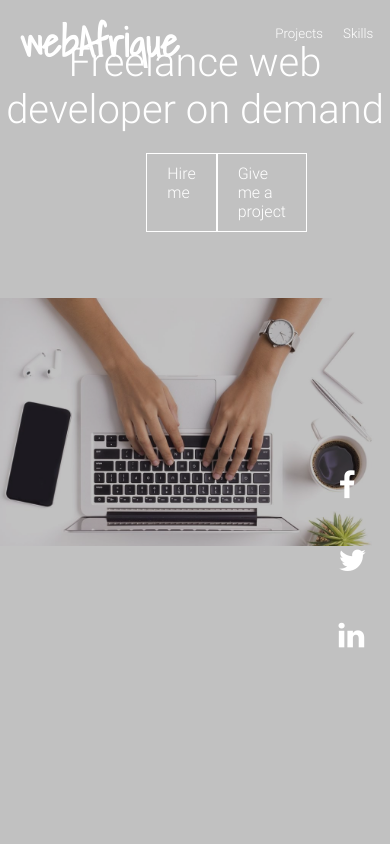
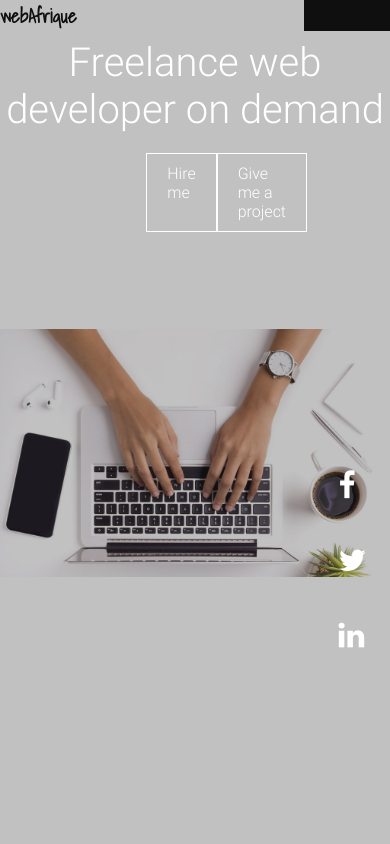
Before and after one commit to webAfrique/portfolio, a plain HTML site: page index.html in a window 390 px wide. Shown: the top 844 px of the page. Drawn offline with nearby package versions, Linux system fonts and the light colour scheme.

Commit message:
add mobile view header

```diff
--- a/index.html
+++ b/index.html
@@ -35,14 +35,16 @@
       rel="stylesheet"
       href="https://fonts.googleapis.com/css2?family=Material+Symbols+Outlined:opsz,wght,FILL,GRAD@24,200,0,0"
     />
+    <!-- font-awesome hamburger menu (bars) on small screens -->
+    <link rel="stylesheet" href="https://cdnjs.cloudflare.com/ajax/libs/font-awesome/4.7.0/css/font-awesome.min.css">
     <!--my stylesheet-->
     <link rel="stylesheet" href="styles.css" />
     <title>My Portfolio</title>
   </head>
   <body>
-    <header>
-      <h1 id="logo">webAfrique</h1>
-      <nav>
+    <header class="desktop-header">
+      <h1 id="desktop-logo">webAfrique</h1>
+      <nav class="desktop-nav">
         <li><a href="http://">Projects</a></li>
         <li><a href="http://">Skills</a></li>
         <li><a href="http://">Gallery</a></li>
@@ -50,6 +52,22 @@
         <li><a href="http://">Contact</a></li>
       </nav>
     </header>
+    <!-- header with mobile menu for small screens -->
+    <div class="mobile-header">
+      <h1 id="mobile-logo">webAfrique</h1>
+      <!-- Navigation links (hidden by default) -->
+      <div id="mobile-nav">
+        <a href="#news">Project</a>
+        <a href="#contact">Skills</a>
+        <a href="#contact">Gallery</a>
+        <a href="#about">About</a>
+        <a href="#about">Contact</a>
+      </div>
+      <!-- "Hamburger menu" / "Bar icon" to toggle the navigation links -->
+      <a href="javascript:void(0);" class="icon" onclick="myFunction()">
+        <i class="fa fa-bars"></i>
+      </a>
+    </div>
 
     <main>
       <section class="hero"></section>
--- a/styles.css
+++ b/styles.css
@@ -33,7 +33,7 @@ body {
   color: black;
 }
 /****************************HEADER STYLES****************************/
-header {
+.desktop-header {
     position: fixed;
     top: 0;
     z-index: 2;
@@ -47,20 +47,74 @@ header {
     background-color: transparent;
 }
 
-header h1 {
+.desktop-header h1 {
     font-family: 'Shadows Into Light', cursive;
     font-size: 2.5rem;
 }
-nav {
+.desktop-nav {
     width: 30%;
     display: flex;
     justify-content: space-around;
 }
-nav li {
+.desktop-nav li {
     padding: 5px 10px;
 }
-nav li:nth-child(5) {
+.desktop-nav li:nth-child(5) {
     border: 1px solid var(--text-color);
+}
+
+/*  Mobile view header*/
+@media screen and (max-width: 400px) {
+    .desktop-header {
+        display: none;
+    }
+        .mobile-header {
+          overflow: hidden;
+          background-color: transparent;
+          position: relative;
+        }
+
+        .mobile-header h1 {
+          font-family: 'Shadows Into Light', cursive;
+          font-size: 1.2rem;
+          color: black; /*white*/                     /*  RESUME        FROM          HERE  */
+      }
+
+        /* Hide the links inside the navigation menu (except for logo/home) */
+        .mobile-header #mobile-nav {
+          display: none;
+        }
+
+        /* Style navigation menu links */
+        .mobile-header a {
+          color: white;
+          padding: 14px 16px;
+          text-decoration: none;
+          font-size: 17px;
+          display: block;
+        }
+
+        /* Style the hamburger menu */
+        .mobile-header a.icon {
+          background: black;
+          display: block;
+          position: absolute;
+          right: 0;
+          top: 0;
+        }
+
+        /* Add a grey background color on mouse-over */
+        .mobile-header a:hover {
+          background-color: #ddd;
+          color: black;
+        }
+
+        /* Style the active link (or home/logo) */
+        .active {
+          background-color: #04AA6D;
+          color: white;
+        }
+
 }
 /***************************HERO SECTION STYLES****************************/
 section.hero {
@@ -114,6 +168,15 @@ section.hero {
   .fa:hover {
       opacity: 0.7;
   }
+
+/*  HERO SECTION MOBILE VIEW  */
+/*display mobile menu when screensize is 400 px or less*/
+@media screen and (max-width: 400px) {
+    /* Style the navigation menu */
+
+}
+
+
 /***************************PROJECTS SECTION******************************/
 
   .projects {
```
